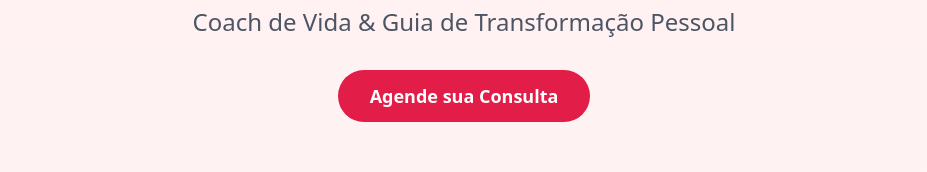
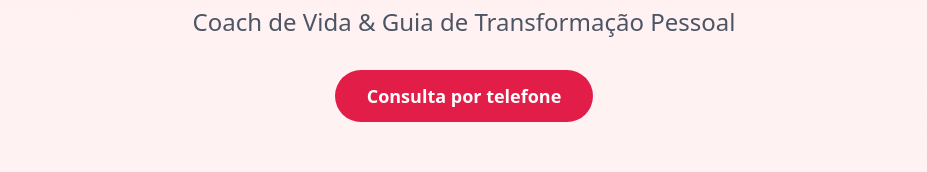
Before and after one commit to AstridNielsen-lab/Juliette-Psicose-Coach, a React (Vite) app: page / in a window 1280 px wide. Shown: the part 146-318 px from the top of the page, without its empty margins (176-1103 px from the left). Built offline with nearby package versions, Linux system fonts and the light colour scheme.

Commit message:
Update App.tsx

```diff
--- a/src/App.tsx
+++ b/src/App.tsx
@@ -15,7 +15,7 @@ function App() {
           rel="noopener noreferrer"
           className="inline-block bg-rose-600 text-white px-8 py-3 rounded-full text-lg font-semibold hover:bg-rose-700 transition-colors"
         >
-          Agende sua Consulta
+          Consulta por telefone
         </a>
       </header>
 
```
